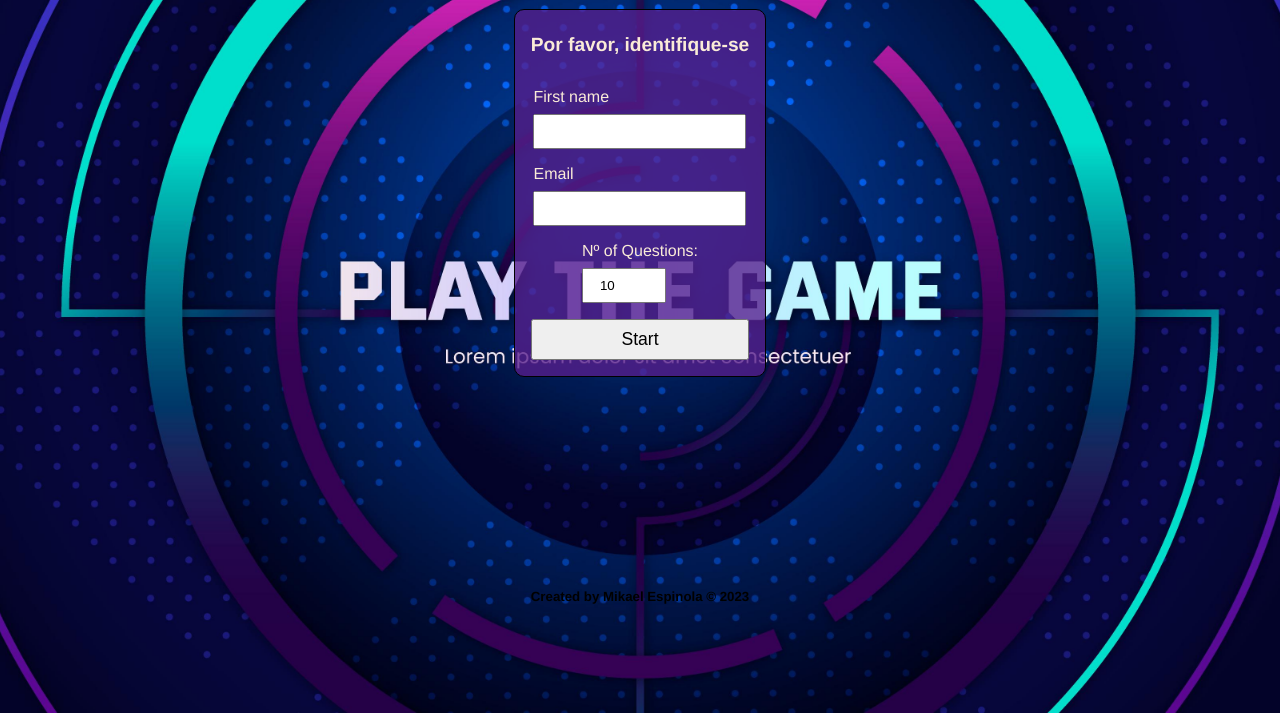
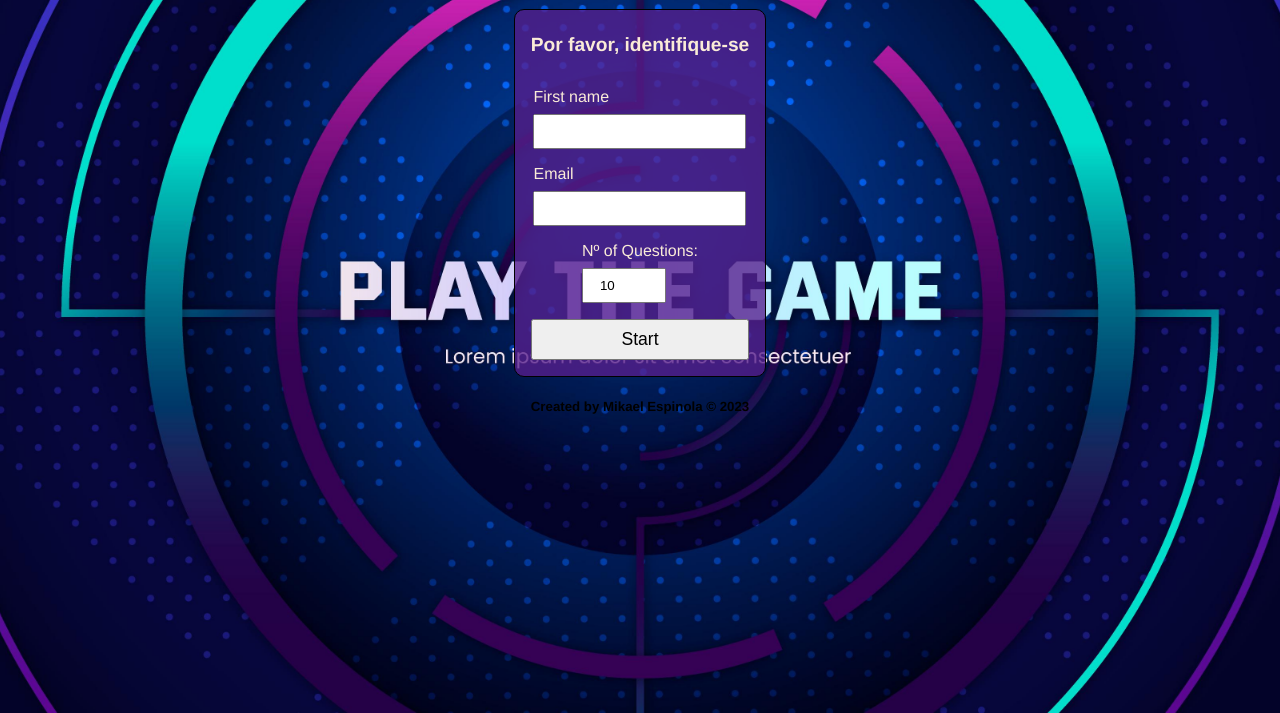
Before and after one commit to mikael-espinola/quizz_app, a website: page index.html in a window 1280 px wide. Shown: the part 87-800 px from the top of the page. Drawn offline with Linux system fonts and the light colour scheme.

```diff
--- a/styles/main.css
+++ b/styles/main.css
@@ -62,10 +62,3 @@
   font-size: 1.1rem;
   margin-bottom: 8px;
 }
-
-footer {
-  display: flex;
-  justify-content: center ;
-  align-items: flex-end;
-  margin-top: 190px;
-}
```
